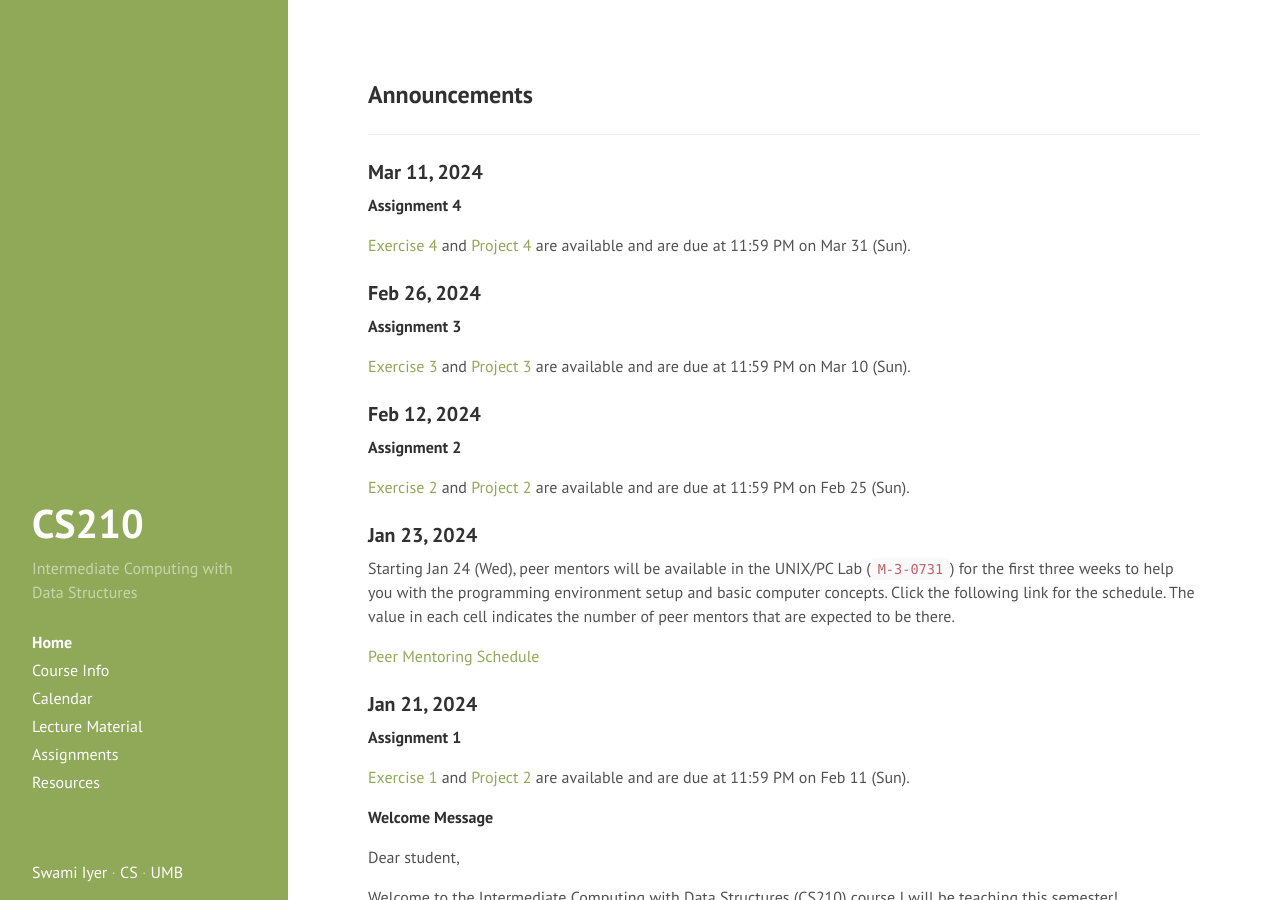
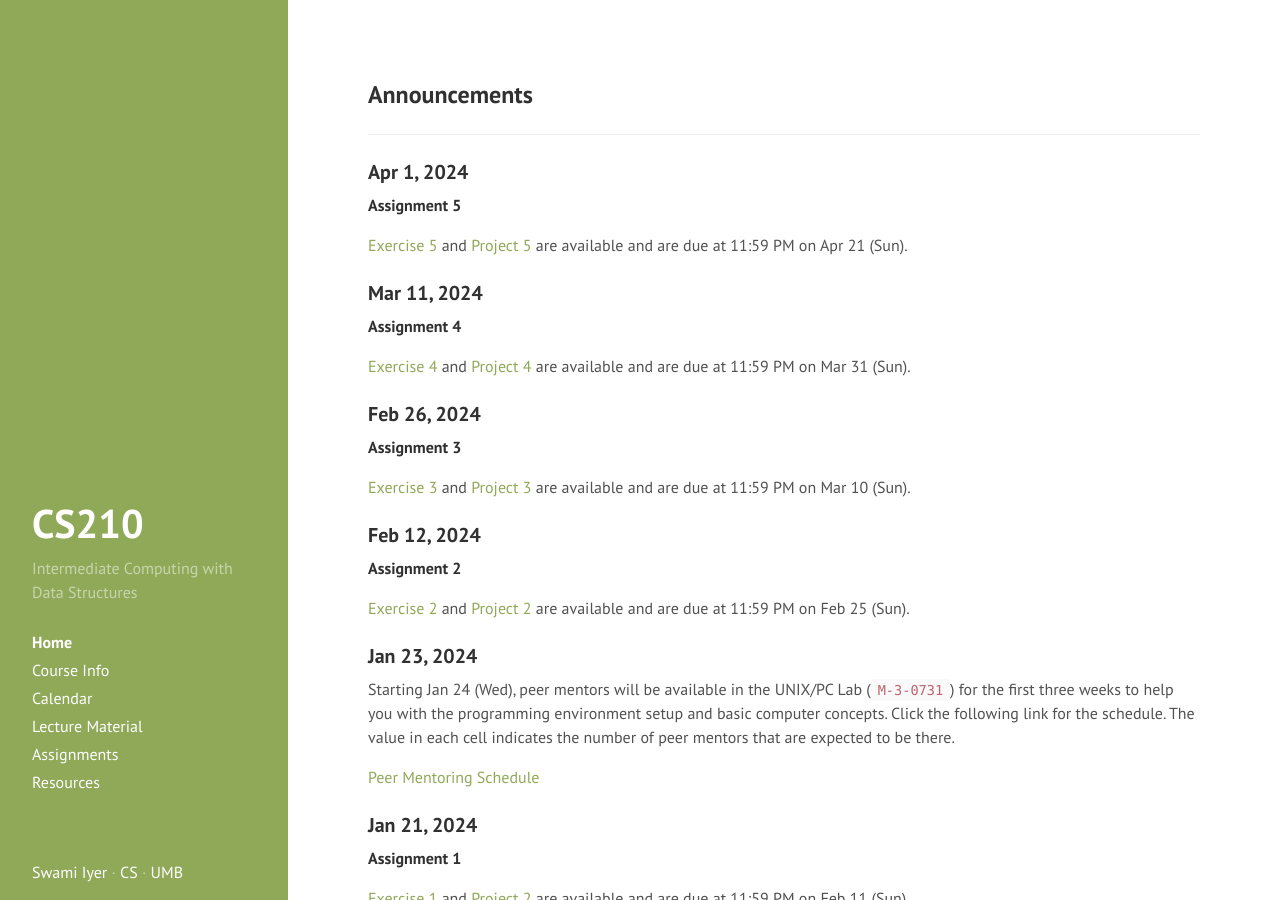
Before and after one commit to swamiiyer/swamiiyer.github.io, a Jekyll site: the page built from _pages/cs210/index.md, in a window 1280 px wide and 900 px high. Built offline with Jekyll 4.4.1, drawn with Linux system fonts in a browser that asks for light colours.

Commit message:
Assignment 5 released

```diff
--- a/_pages/cs210/index.md
+++ b/_pages/cs210/index.md
@@ -4,6 +4,13 @@ layout: cs210_page
 title: Home
 order: 1
 ---
+
+### Apr 1, 2024
+
+**Assignment 5**
+
+ [Exercise 5](assignments.html) and [Project 5](assignments.html) are
+ available and are due at 11:59 PM on Apr 21 (Sun).
 
 ### Mar 11, 2024
 
```
Also changed, not shown: _pages/cs110/index.md (+7 -0 lines).
